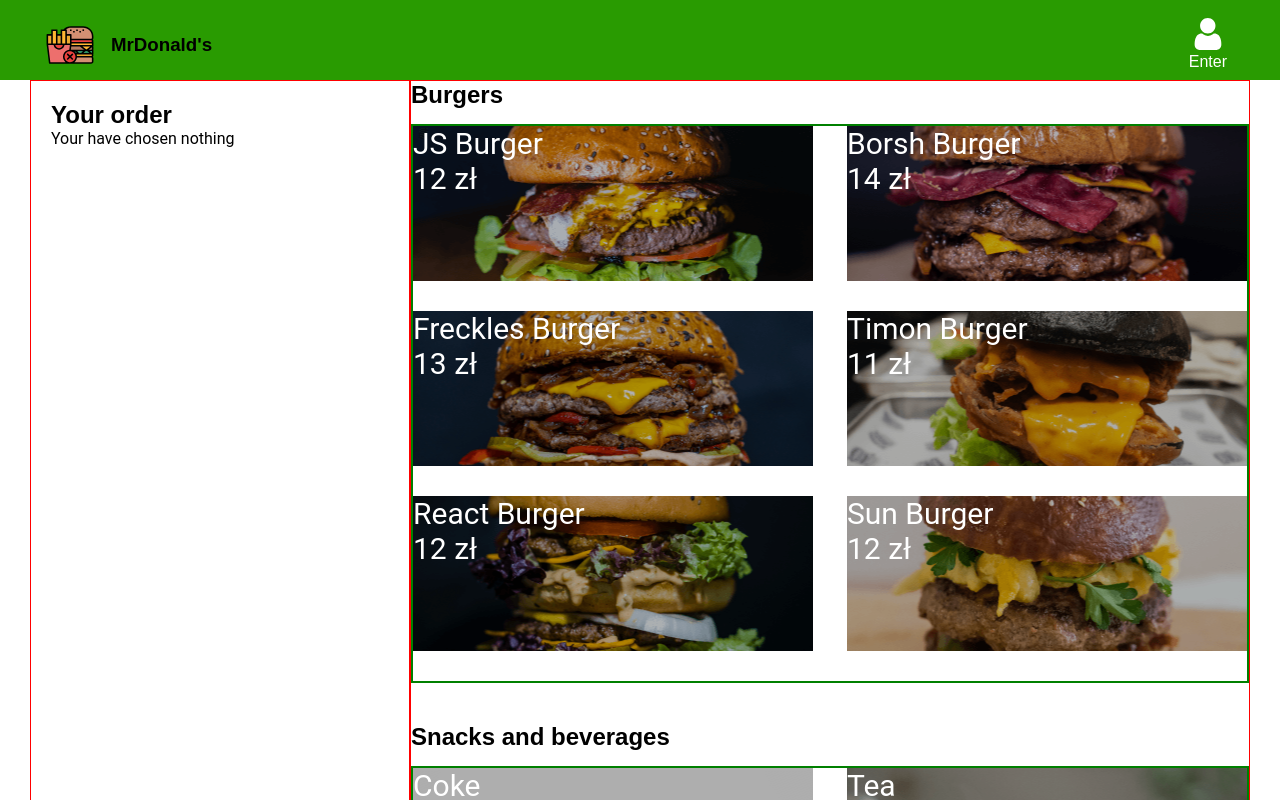
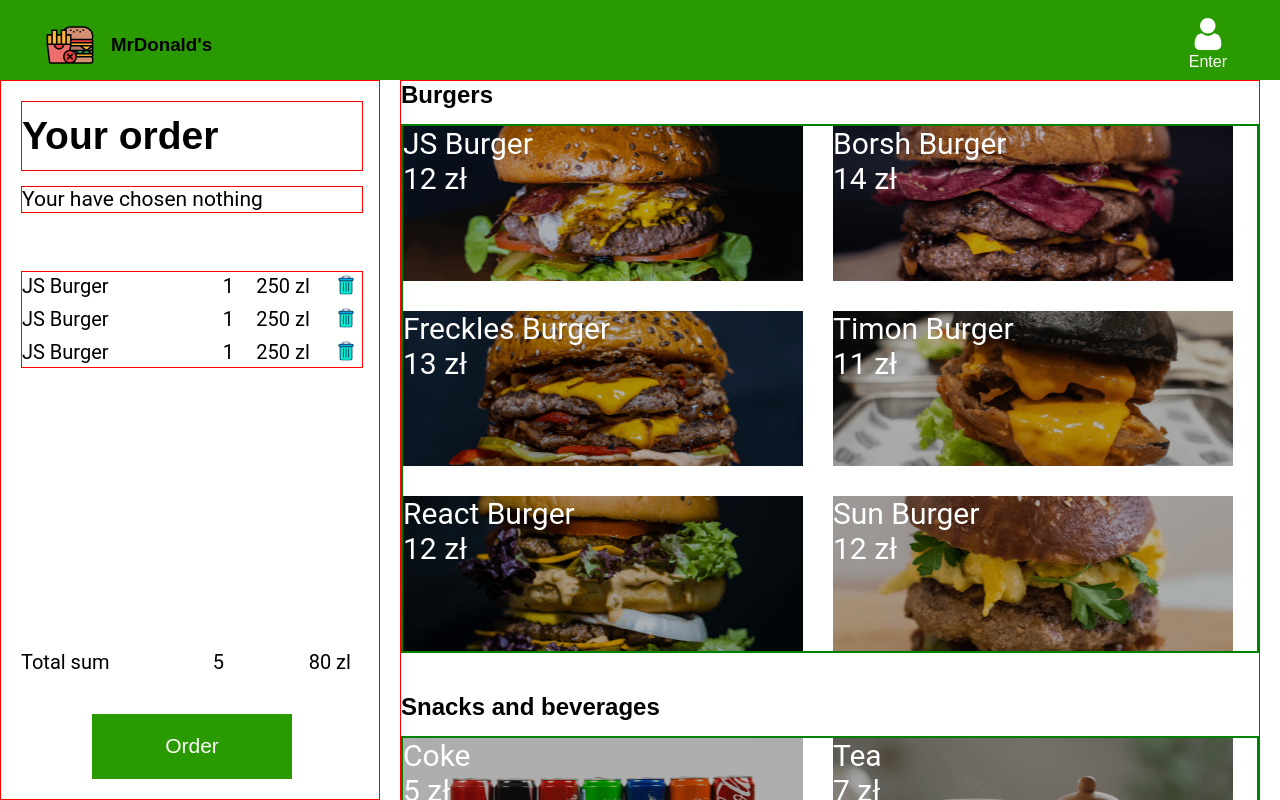
Before and after one commit to andrus92/mrdonalds, a React (Create React App) app: page / in a window 1280 px wide. Shown: the top 800 px of the page. Built offline with nearby package versions, Linux system fonts and the light colour scheme; the HTML template or start-up script is replaced by a standard one.

Commit message:
Added styles for the Order

```diff
--- a/src/App.css
+++ b/src/App.css
@@ -55,6 +55,12 @@ button {
 .header {
     background-color: #299B01;
     height: 80px;
+    position: fixed;
+  left: 0;
+  top: 0;
+  width: 100%;
+  z-index: 999;
+
 }
 
 .header__wrap {
@@ -95,11 +101,12 @@ button {
 
 /* main */
 .main {
-
+    margin-top: 80px;
+    margin-left: 380px;;
 }
 
 .main__wrap {
-    display: flex;
+    /* display: flex; */
     /* flex-wrap: nowrap; */
 }
 
@@ -115,9 +122,11 @@ button {
 .menu__list {
     display: flex;
     flex-wrap: wrap;
-    justify-content: space-between;
+    justify-content: start;
+    align-items: center;
     border: 2px solid green;
     margin-bottom: 40px;
+    gap: 30px;
 }
 
 .menu__list-item {
@@ -126,7 +135,7 @@ button {
     height: 155px;
     background-position: center;
     background-size: cover;
-    margin-bottom: 30px;
+
     z-index: 20;
 }
 
@@ -157,9 +166,82 @@ button {
 
 /* order */
 .order {
-    min-width: 380px;
+    width: 380px;
     padding-top: 20px;
     padding-left: 20px;
     padding-right: 16px;
+    padding-bottom: 20px;
+    border: 1px solid red;
+    position: fixed;
+    top: 80px;
+    left: 0;
+    height: calc(100% - 80px);
+    display: flex;
+    flex-direction: column;
+    justify-content: space-between;
+}
+
+.order__title {
+    font-size: 39px;
+    line-height: 1.74;
+    margin-bottom: 15px;
     border: 1px solid red;
 }
+
+.order__nothing {
+    display: block;
+    font-size: 21px;
+    line-height: 1.19;
+    margin-bottom: 58px;
+    border: 1px solid red;
+}
+
+.order__list {
+    border: 1px solid red;
+    display: flex;
+    flex-direction: column;
+    gap: 4px;
+}
+
+.order__list-item {
+    display: grid;
+    grid-template-columns: 60fr 10fr 22fr 8fr;
+    align-items: center;
+    font-size: 20px;
+    line-height: 1.15;
+}
+
+.order__list-name,
+.order__list-number,
+.order__list-price {
+    display: block;
+}
+
+.order__list-btn {
+    border: none;
+    background-color: transparent;
+}
+
+.order__list-btn img {
+    width: 20px;
+    height: 24px;
+}
+
+.order__total {
+    display: grid;
+    grid-template-columns: 60fr 30fr 17fr;
+    margin-bottom: 40px;
+    font-size: 20px;
+    line-height: 1.15;
+}
+
+.order__btn {
+    display: block;
+    margin: 0 auto;
+    color: #fff;
+    background-color: #299B01;
+    border: none;
+    padding: 20px 73px;
+    font-size: 21px;
+    line-height: 1.19;
+}
--- a/src/Components/Order.js
+++ b/src/Components/Order.js
@@ -1,10 +1,19 @@
 import React from "react";
+import { OrderList } from "./OrderList";
+import { OrderTotal } from "./OrderTotal";
 
 export const Order = () => {
     return (
         <section className="order">
-            <h2>Your order</h2>
-            <p>Your have chosen nothing</p>
+            <div>
+                <h2 className="order__title">Your order</h2>
+                <span className="order__nothing">Your have chosen nothing</span>
+                <OrderList />
+            </div>
+            <div>
+                <OrderTotal />
+                <button className="order__btn">Order</button>
+            </div>
         </section>
 
     )
--- /dev/null
+++ b/src/Components/OrderItem.js
@@ -0,0 +1,16 @@
+import React from "react";
+import trashImg from "../image/trash.svg";
+
+export const OrderItem = () => {
+    return (
+        <li className="order__list-item">
+            <span className="order__list-name">JS Burger</span>
+            <span className="order__list-number">1</span>
+            <span className="order__list-price">250 zl</span>
+            <button className="order__list-btn">
+                <img src={trashImg} alt="trash"></img>
+            </button>
+        </li>
+
+    )
+}
--- /dev/null
+++ b/src/Components/OrderList.js
@@ -0,0 +1,13 @@
+import React from "react";
+import { OrderItem } from "./OrderItem";
+
+export const OrderList = () => {
+    return (
+        <ul className="order__list">
+            <OrderItem />
+            <OrderItem />
+            <OrderItem />
+        </ul>
+
+    )
+}
--- /dev/null
+++ b/src/Components/OrderTotal.js
@@ -0,0 +1,12 @@
+import React from "react";
+
+export const OrderTotal = () => {
+    return (
+        <div className="order__total">
+            <span>Total sum</span>
+            <span>5</span>
+            <span>80 zl</span>
+        </div>
+
+    )
+}
```
